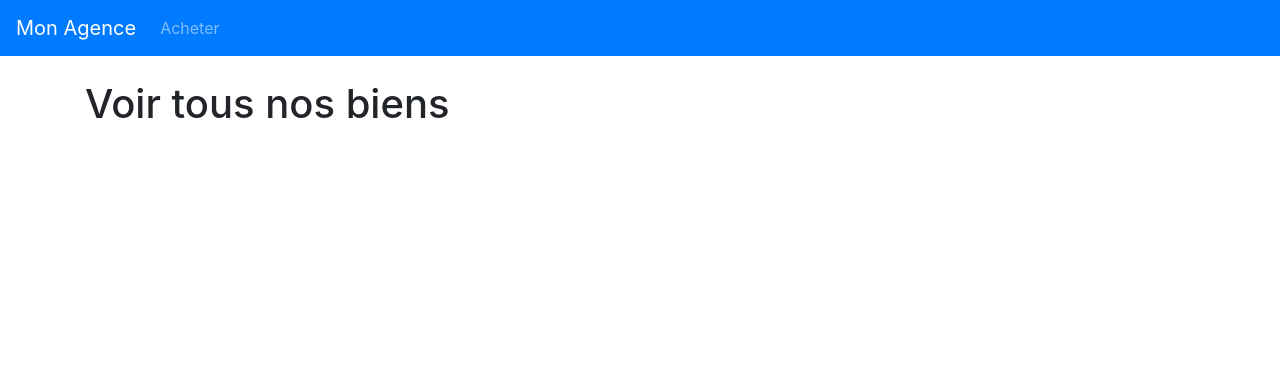
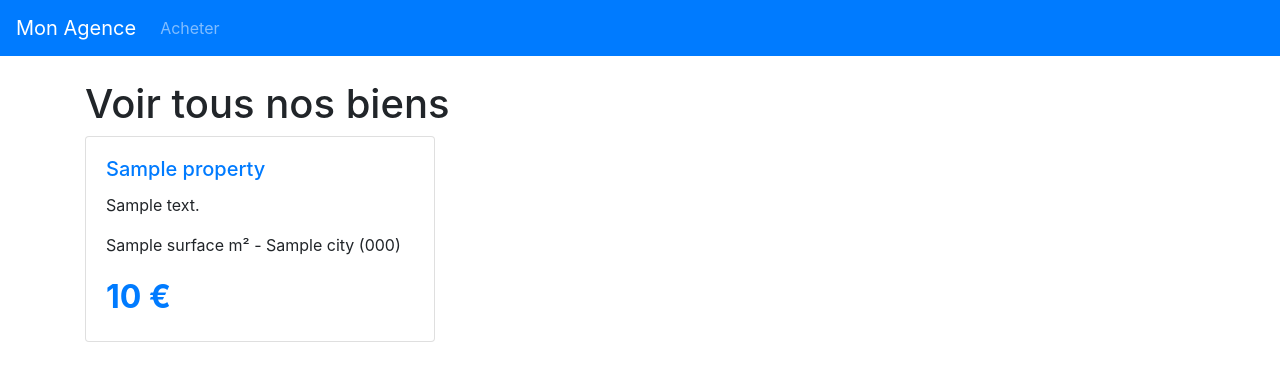
Before and after one commit to christophe-simon/AgenceImmo, a Symfony app: template templates/property/index.html.twig in a window 1280 px wide. Shown: the top 381 px of the page. Run offline with Twig, Linux system fonts and the light colour scheme; the template is opened without the code that fills it: most values are stand-ins (such as "Sample title", 1, 10 or a date in 2020); some libraries are stand-ins or nearby versions.

Commit message:
Add pagination

```diff
--- a/composer.json
+++ b/composer.json
@@ -11,6 +11,8 @@
         "doctrine/doctrine-bundle": "^2.10",
         "doctrine/doctrine-migrations-bundle": "^3.2",
         "doctrine/orm": "*",
+        "fakerphp/faker": "^1.23",
+        "knplabs/knp-paginator-bundle": "^6.2",
         "phpdocumentor/reflection-docblock": "^5.3",
         "phpstan/phpdoc-parser": "^1.24",
         "symfony/asset": "6.3.*",
--- a/config/bundles.php
+++ b/config/bundles.php
@@ -12,4 +12,5 @@ return [
     Symfony\Bundle\MakerBundle\MakerBundle::class => ['dev' => true],
     Doctrine\Bundle\FixturesBundle\DoctrineFixturesBundle::class => ['dev' => true, 'test' => true],
     Symfony\Bundle\SecurityBundle\SecurityBundle::class => ['all' => true],
+    Knp\Bundle\PaginatorBundle\KnpPaginatorBundle::class => ['all' => true],
 ];
--- a/src/Repository/PropertyRepository.php
+++ b/src/Repository/PropertyRepository.php
@@ -3,6 +3,7 @@
 namespace App\Repository;
 
 use App\Entity\Property;
+use Doctrine\ORM\Query;
 use Doctrine\ORM\QueryBuilder;
 use Doctrine\Persistence\ManagerRegistry;
 use Doctrine\Bundle\DoctrineBundle\Repository\ServiceEntityRepository;
@@ -25,11 +26,11 @@ class PropertyRepository extends ServiceEntityRepository
     /**
      * @return Property[] Returns an array of Property objects
      */
-    public function findAllVisible(): array
+    public function findAllVisibleQuery(): Query
     {
         return $this->findVisibleQuery()
             ->getQuery()
-            ->getResult()
+            // ->getResult()
         ;
     }
 
--- /dev/null
+++ b/templates/property/_property.html.twig
@@ -0,0 +1,18 @@
+<div class="card mb-4">
+    <div class="card-body">
+        <h5 class="card-title">
+            <a href="{{ path('app.property.show', {slug: property.slug, id: property.id}) }}">
+                {{ property.title }}
+            </a>
+        </h5>
+        <p class="card-text">
+            {{ property.description | nl2br }}
+        </p>
+        <p class="card-text">
+            {{ property.surface }} m² - {{ property.city }} ({{ property.postalCode }})
+        </p>
+        <div class="text-primary" style="font-size:2rem; font-weight: bold;">
+            {{ property.formattedPrice }} €
+        </div>
+    </div>
+</div>
--- a/templates/property/index.html.twig
+++ b/templates/property/index.html.twig
@@ -3,7 +3,41 @@
 {% block title 'Tous nos biens' %}
 
 {% block body %}
-  <div class="container mt-4">
-    <h1>Voir tous nos biens</h1>
-  </div>
+    {# <div class="jumbotron">
+        <div class="container">
+            {{ form_start(form) }}
+                <div class="form-row align-items-end">
+                    <div class="col">
+                        {{ form_row(form.minSurface) }}
+                    </div>
+                    <div class="col">
+                        {{ form_row(form.maxPrice) }}
+                    </div>
+                    <div class="col">
+                        {{ form_row(form.options) }}
+                    </div>
+                    <div class="col">
+                        <div class="form-group">
+                            <button class="btn btn-primary">Rechercher</button>
+                        </div>
+                    </div>
+                </div>
+            {{ form_end(form) }}
+        </div>
+    </div> #}
+    <div class="container mt-4">
+        <h1>Voir tous nos biens</h1>
+
+        <div class="row">
+            {% for property in properties %}
+                <div class="col-md-4">
+                    {% include 'property/_property.html.twig' %}
+                </div>
+            {% endfor %}
+        </div>
+
+        <div class="pagination">
+            {{ knp_pagination_render(properties) }}
+        </div>
+    </div>
 {% endblock %}
```
Also changed, not shown: src/Controller/PropertyController.php (+10 -2 lines), src/DataFixtures/PropertyFixture.php (added, +34 -0 lines), 3 other files.
